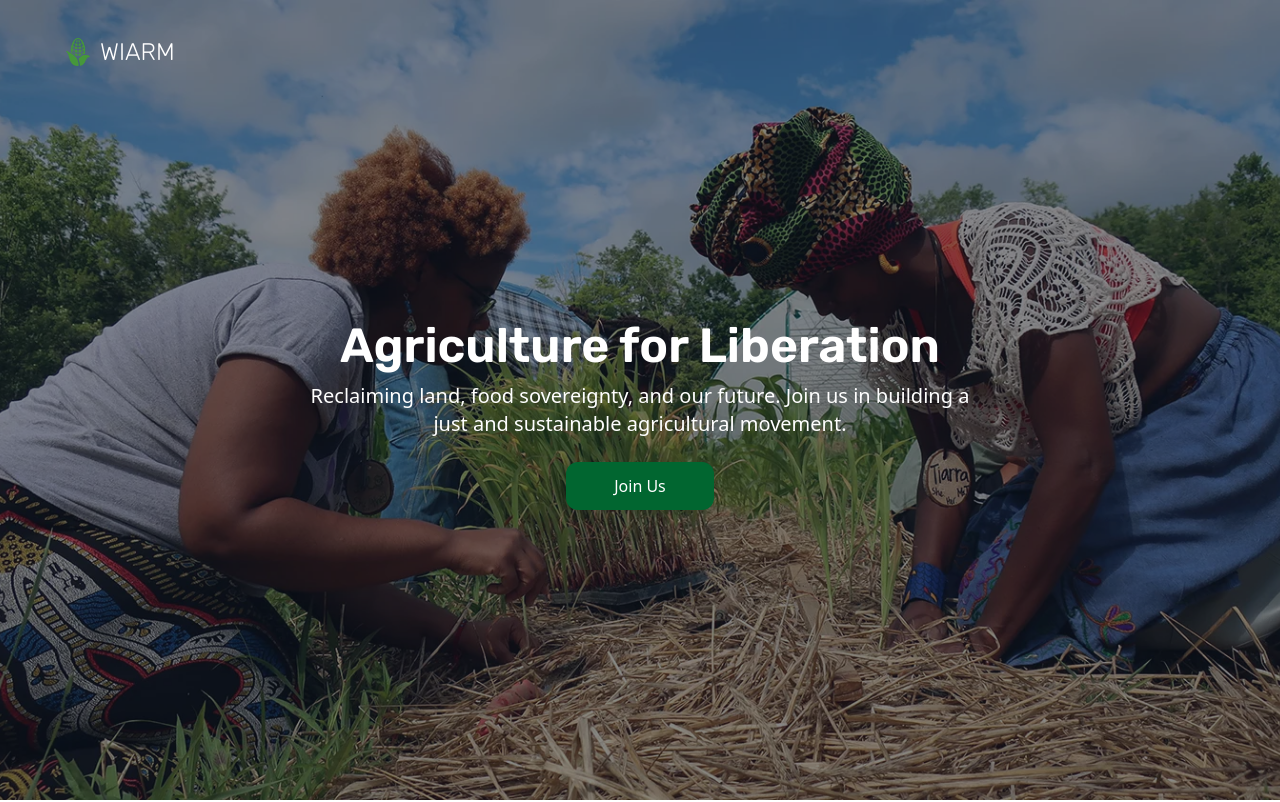
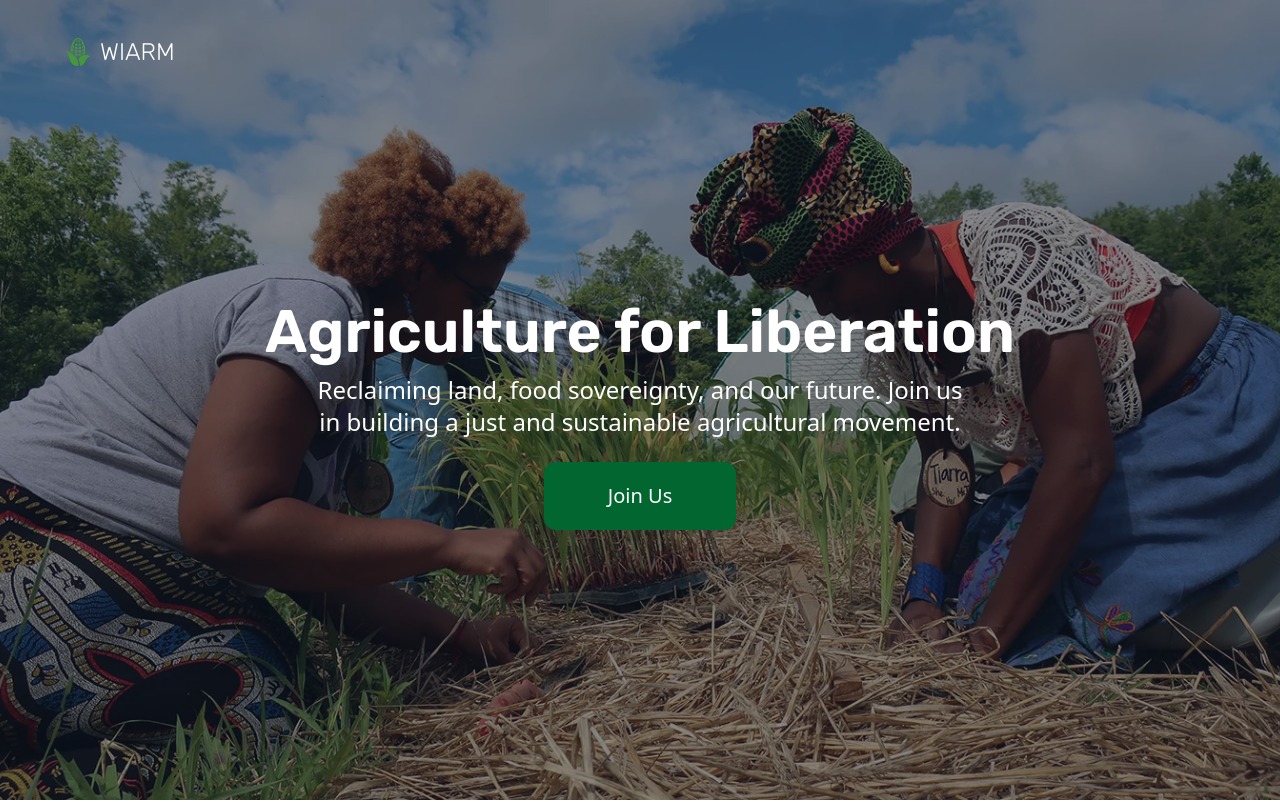
Before and after one commit to rorisangputu/wiarm, a React (Vite) app: page / in a window 1280 px wide. Shown: the top 802 px of the page. Built offline with nearby package versions, Linux system fonts and the light colour scheme.

Commit message:
adding styling for medium screens

```diff
--- a/src/components/Home/Hero.jsx
+++ b/src/components/Home/Hero.jsx
@@ -15,13 +15,13 @@ const Hero = () => {
 
       {/* Content */}
       <div className="top-4 relative z-10 text-center px-6">
-        <h1 className="text-4xl font-semibold md:text-5xl">Agriculture for Liberation</h1>
-        <p className="mt-3 font-sans font-normal text-md md:text-xl max-w-2xl mx-auto">
+        <h1 className="text-4xl font-semibold md:text-6xl">Agriculture for Liberation</h1>
+        <p className="mt-3 font-sans font-normal text-md md:text-2xl max-w-2xl mx-auto">
           Reclaiming land, food sovereignty, and our future.
           Join us in building a just and sustainable agricultural movement.
         </p>
 
-        <HeroButton styles={"font-sans mt-6 px-12 py-3 bg-green-800 hover:bg-green-900 text-white font-medium rounded-xl transition duration-300"}/>
+        <HeroButton styles={"font-sans mt-6 px-12 md:px-16 py-3 md:py-5 md:text-xl bg-green-800 hover:bg-green-900 text-white font-medium rounded-xl transition duration-300"}/>
       </div>
     </div>
 
```
